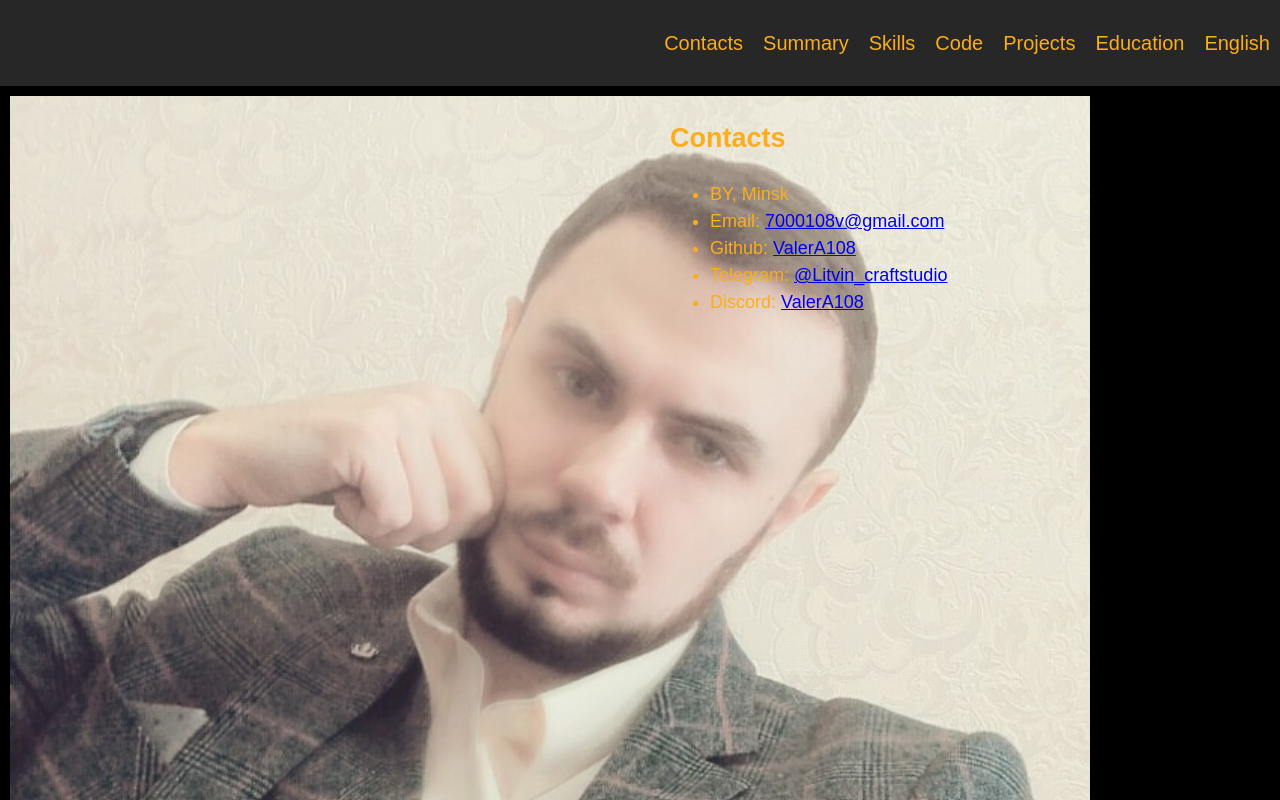
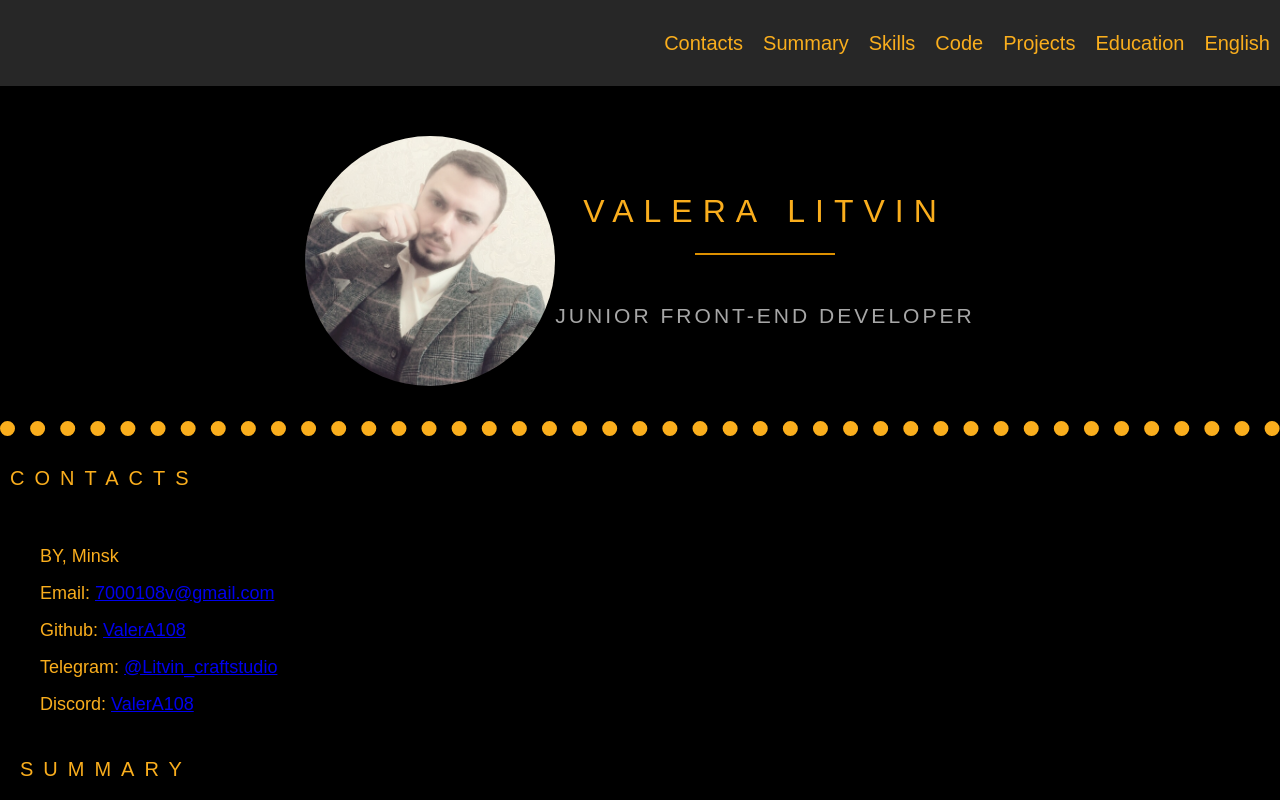
Before and after one commit to ValerA108/rsschool-cv, a plain HTML site: page index.html in a window 1280 px wide. Shown: the top 800 px of the page. Drawn offline with Linux system fonts and the light colour scheme; a web font is replaced by a local one.

Commit message:
feat: add summary

```diff
--- a/index.html
+++ b/index.html
@@ -47,18 +47,24 @@
 				BY, Minsk
 			</li>
 			<li class="section-item contacts-item">
-				Email: <a href="mailto:irinainina@gmail.com" title="email">7000108v@gmail.com</a>
+				Email: <a href="mailto:7000108v@gmail.com" title="email">7000108v@gmail.com</a>
 			</li>
 			<li class="section-item contacts-item">
-				Github: <a href="https://github.com/irinainina" title="github">ValerA108</a>
+				Github: <a href="https://github.com/ValerA108" title="github">ValerA108</a>
 			</li>
 			<li class="section-item contacts-item">
-				Telegram: <a href="https://t.me/irinainina" title="github">@Litvin_craftstudio</a>
+				Telegram: <a href="https://t.me/Litvin_craftstudio" title="github">@Litvin_craftstudio</a>
 			</li>
 			<li class="section-item contacts-item">
-				Discord: <a href="https://discord.gg/zUr7wWYPXE" title="github">ValerA108</a>
+				Discord: <a href="https://discord.gg/AffNbejf" title="github">ValerA108</a>
 			</li>
 			</ul>
+			<section class="section" id="summary">
+				<h2 class="section-title">Summary</h2>
+				<p>
+					I’ve always been attracted to the technical sciences. By education, I am an energy engineer and economist. I worked in an international transport company, a leader in the European freight market. In 2014 I opened my advertising agency. It had closing in 2021. My interest in IT began with learning Linux. Slowly I switched to learning HTML and CSS. I decided for myself that I wanted to develop in this direction. It allows me to work for the outside market from anywhere in the world where there is the internet.
+				</p>
+			</section>
 		</section>
 </body>
 </html>
--- a/style.css
+++ b/style.css
@@ -99,5 +99,113 @@ body {
 	width: calc(50% - 20px);
 	padding: 10px;
 	padding-bottom: 35px;
-	border-bottom: 1px solid #672f2f;
+	border-bottom: 5px dotted #00c8fa;
 }
+
+.section-education,
+.section-english {
+   border-bottom: 0;
+}
+
+.section-title {
+   margin-bottom: 50px;
+   font-size: 20px;
+   font-weight: 400;
+   text-transform: uppercase;
+   letter-spacing: 10px;
+   color: #faae1d;
+}
+
+.section-profile {
+	display: flex;
+	justify-content: center;
+	width: 100%;
+	padding: 50px 30px 35px;
+	border-bottom: 15px dotted #faae1d;
+}
+
+.pre {
+	padding: 0;
+	margin: 0;
+}
+
+.section-profile-title {
+	display: flex;
+	flex-direction: column;
+	justify-content: center;
+	align-content: center;
+	text-align: center;
+	text-transform: uppercase;
+}
+
+
+.main-title {
+	position: relative;
+	padding: 0;
+	margin-bottom: 20px;
+	color: #faae1d;
+	font-size: 32px;
+	font-weight: 300;
+	letter-spacing: 10px;
+	line-height: 50px;
+	word-spacing: 3px;
+}
+
+.main-title::after {
+	content: "";
+	position: absolute;
+	bottom: -19px;
+	left: 50%;
+	margin-left: -70px;
+	width: 140px;
+	height: 2px;
+	background-color: #dd9000;
+}
+
+.section-subtitle {
+	margin-top: 35px;
+	color: #a7a7a7;
+	line-height: 50px;
+	font-weight: 300;
+	letter-spacing: 3px;
+}
+
+
+.section-profile-logo {
+	width: 250px;
+	height: 250px;
+	object-fit: cover;
+	border-radius: 50%;
+	box-shadow: 0 1px 4px rgba(0, 0, 0, .6);
+	filter: grayscale(0.2) brightness(1.05);
+	transition: .3s;
+}
+
+.section-profile-logo:hover {
+	filter: none;
+}
+
+.section-list {
+	margin: 0;
+	padding: 0;
+	list-style: none;
+}
+
+.section-item {
+	position: relative;
+	margin: 0;
+	margin-bottom: 10px;
+	padding: 0;
+	padding-left: 30px;
+}
+
+
+.section-item::before {
+	content: "";
+	position: absolute;
+	top: 5px;
+	left: 2px;
+	width: 14px;
+	height: 14px;
+	background-size: 14px 14px;
+}
```
